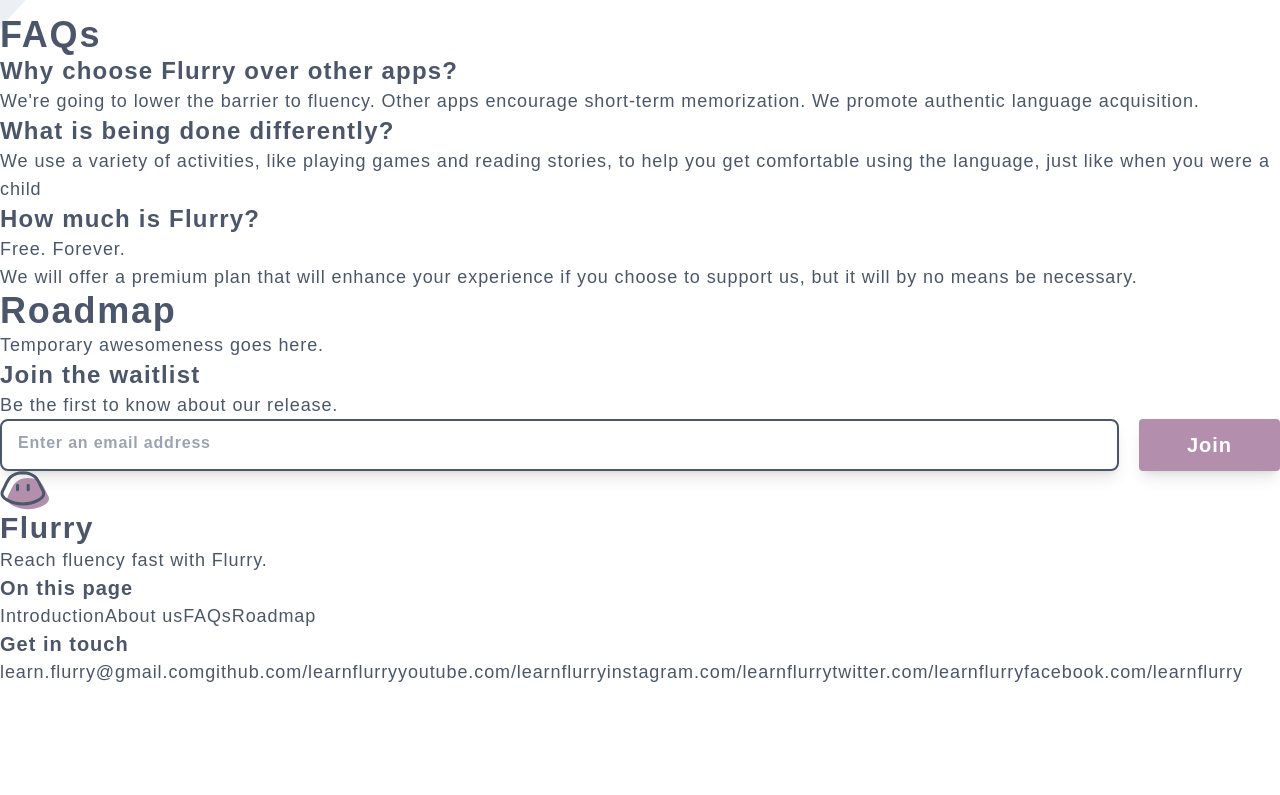
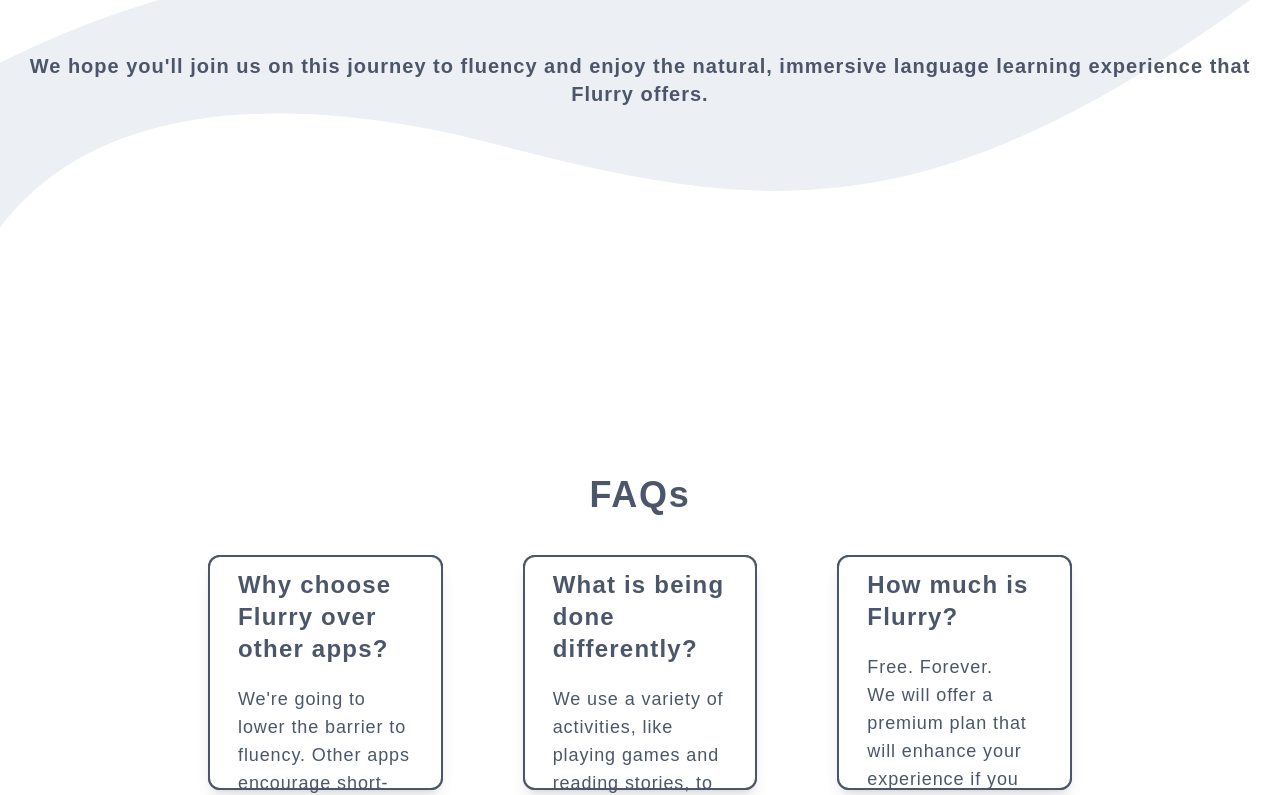
Before and after one commit to learnflurry/waitlist, a React (Create React App) app: page / in a window 1280 px wide. Shown: the part 2070-2865 px from the top of the page. Before the commit the page ends 2756 px from the top, so only its background shows below. Built offline with nearby package versions, Linux system fonts and the light colour scheme; a web font is replaced by a local one.

Commit message:
faq section implemented for desktop

```diff
--- a/src/components/sections/About.tsx
+++ b/src/components/sections/About.tsx
@@ -53,10 +53,9 @@
                     </p>
                 </div>
             </div>
-            <div className="relative my-32">
-                <DesktopSwirl className="absolute top-1/2 -z-10 w-full -translate-y-1/2 object-fill" />
-                {/* <MobileSwirl /> */}
-                <h5 className="pt-20 text-center">
+            <div className="relative">
+                <DesktopSwirl className="mt-[-30%] mb-[-25%] w-full object-fill" />
+                <h5 className="absolute top-[54%] w-full -translate-y-1/2 text-center">
                     We hope you'll join us on this journey to fluency and enjoy
                     the natural, immersive language learning experience that
                     Flurry offers.
@@ -66,16 +65,18 @@
     );
 }
 
-type CardProps = {
+type InfoCardProps = {
     title: string;
-    body: string | string[];
+    body: string;
 };
 
-function InfoCard({ title, body }: CardProps) {
+function InfoCard({ title, body }: InfoCardProps) {
     return (
         <div className="aspect-square flex-1 rounded-xl bg-nord-black shadow-lg hover:shadow-xl">
-            <div className="h-full w-full rounded-xl border-2 border-nord-black bg-white p-3 text-center transition-transform hover:-translate-y-2">
-                <h4 className="mb-2">{title}</h4>
+            <div
+                className={`h-full w-full rounded-xl border-2 border-nord-black bg-white py-3 px-7 text-center transition-transform hover:-translate-y-2`}
+            >
+                <h4 className="mb-5">{title}</h4>
                 <p>{body}</p>
             </div>
         </div>
--- a/src/components/sections/Faq.tsx
+++ b/src/components/sections/Faq.tsx
@@ -4,35 +4,48 @@
 export default function FAQ() {
     return (
         <>
-            <h2>FAQs</h2>
-            <div>
-                <h4>Why choose Flurry over other apps?</h4>
-                <p>
-                    We're going to lower the barrier to fluency. Other apps
-                    encourage short-term memorization. We promote authentic
-                    language acquisition.
-                </p>
+            <h2 className="mb-10 text-center">FAQs</h2>
+            <div className="container flex flex-row gap-x-20 px-52">
+                <QuestionCard
+                    title="Why choose Flurry over other apps?"
+                    body="We're going to lower the barrier to fluency. Other apps encourage short-term memorization. We promote authentic language acquisition."
+                />
+                <QuestionCard
+                    title="What is being done differently?"
+                    body="We use a variety of activities, like playing games and reading stories, to help you get comfortable using the language, just like when you were a child"
+                />
+                <QuestionCard
+                    title="How much is Flurry?"
+                    body={[
+                        "Free. Forever.",
+                        "We will offer a premium plan that will enhance your experience if you choose to support us, but it will by no means be necessary.",
+                    ]}
+                />
             </div>
-            <div>
-                <h4>What is being done differently?</h4>
-                <p>
-                    We use a variety of activities, like playing games and
-                    reading stories, to help you get comfortable using the
-                    language, just like when you were a child
-                </p>
-            </div>
-            <div>
-                <h4>How much is Flurry?</h4>
-                <p>
-                    Free. Forever.
-                    <br />
-                    We will offer a premium plan that will enhance your
-                    experience if you choose to support us, but it will by no
-                    means be necessary.
-                </p>
-            </div>
-            {/* <DesktopSwirl/> */}
+            <DesktopSwirl className="-my-[35%] w-full object-fill" />
             {/* <MobileSwirl/> */}
         </>
     );
 }
+
+type QuestionCardProps = {
+    title: string;
+    body: string | string[];
+};
+
+function QuestionCard({ title, body }: QuestionCardProps) {
+    const bodyArray = Array.isArray(body) ? body : [body];
+
+    return (
+        <div className="aspect-square flex-1 rounded-xl bg-nord-black shadow-lg hover:shadow-xl">
+            <div
+                className={`h-full w-full rounded-xl border-2 border-nord-black bg-white py-3 px-7 text-left transition-transform hover:-translate-y-2`}
+            >
+                <h4 className="mb-5">{title}</h4>
+                {bodyArray.map((p, i) => (
+                    <p key={i}>{p}</p>
+                ))}
+            </div>
+        </div>
+    );
+}
```
